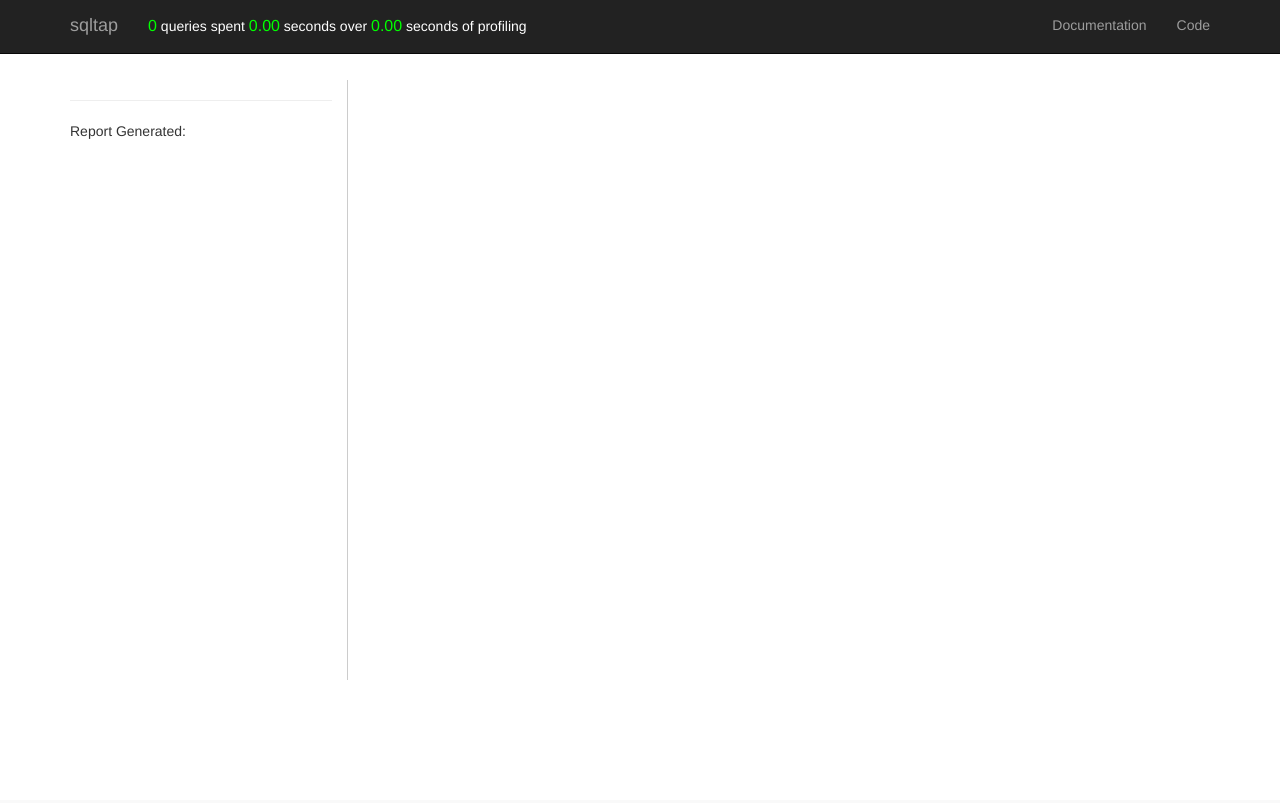
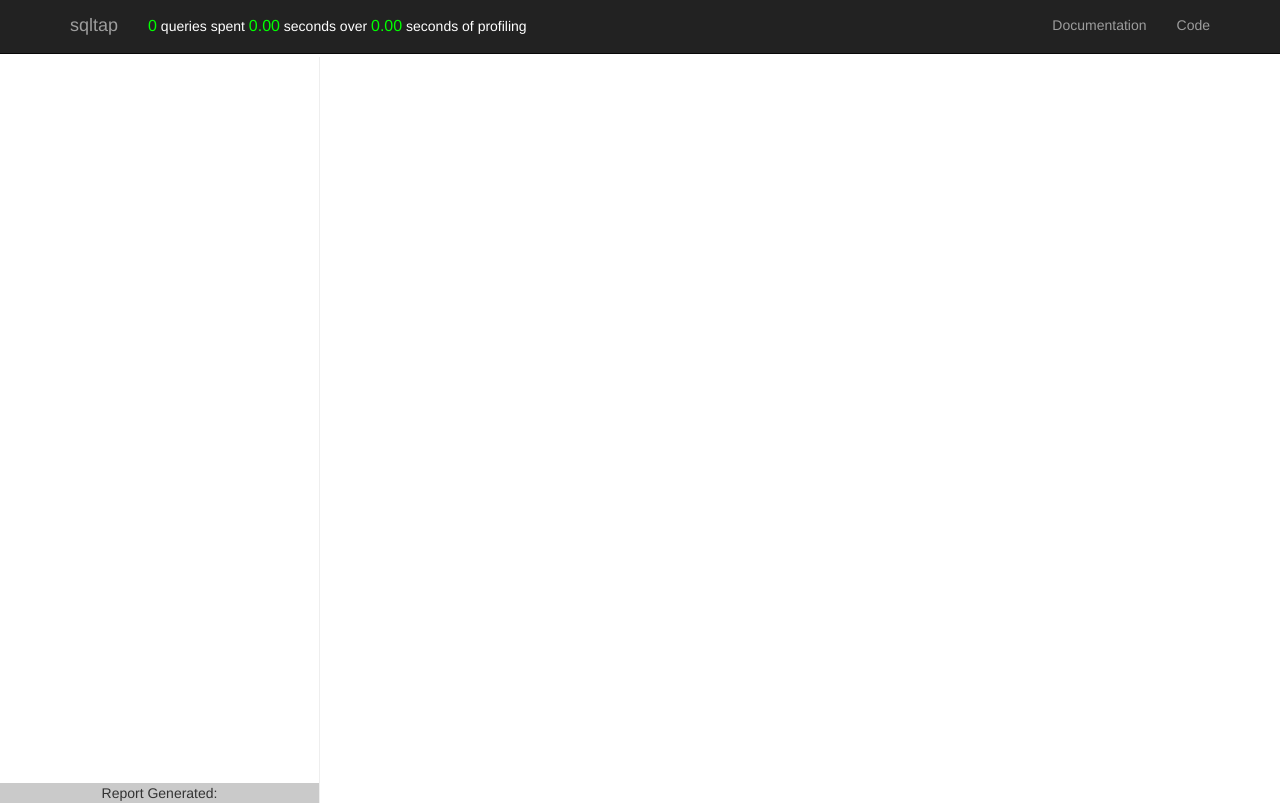
Before and after one commit to inconshreveable/sqltap, a Python web app: template sqltap/templates/html.mako in a window 1280 px wide. Before the commit the page ends 680 px from the top, so only its background shows below. Run offline with Mako, Linux system fonts and the light colour scheme; the template is opened without the code that fills it, so the values that code supplies are empty; some libraries are stand-ins or nearby versions.

Commit message:
Improve page layout & styling

```diff
--- a/sqltap/templates/html.mako
+++ b/sqltap/templates/html.mako
@@ -13,33 +13,64 @@
     <link href="https://maxcdn.bootstrapcdn.com/bootstrap/3.3.5/css/bootstrap.min.css" rel="stylesheet">
 
     <!-- syntax highlighting -->
-    <link href="https://cdnjs.cloudflare.com/ajax/libs/highlight.js/8.8.0/styles/default.min.css" rel="stylesheet">
+    <link rel="stylesheet" href="https://cdnjs.cloudflare.com/ajax/libs/highlight.js/11.4.0/styles/vs.min.css">
+
     <style type="text/css">
-      body { padding-top: 60px; }
+      body {
+        padding-top: 60px;
+        overflow-y: hidden;
+      }
       #query-groups {
-        border-right: 1px solid #ccc;
-        min-height: 600px;
-        max-height: calc(100vh - 100px);
-        overflow-y: scroll;
+        border-right: 1px solid #eee;
+        height: calc(100vh - 54px);
+        display: flex;
+        flex-direction: column;
+        padding: 0px;
+        width: 320px;
+        max-width: 320px;
+        min-width: 320px;
       }
+
       #total-time { color: #fff; }
       #total-time .sum { color: #0f0; font-size: 16px; }
       #total-time .count { color: #0f0; font-size: 16px; }
       a.toggle { cursor: pointer }
       a.toggle strong { color: red; }
+
+      .nav-list-item {
+        border-bottom: 1px solid #eee;
+        margin-top: 0px !important;
+      }
+
+      .nav-pills>li.active>a {
+        background-color: #337ab7;
+        border-radius: 0px;
+      }
+
+      #myTabs {
+        flex-grow: 1;
+        overflow-y: auto;
+        overflow-x: hidden;
+      }
+
+      .query-info-container {
+        padding-left: 12px;
+        padding-right: 12px;
+        flex-grow: 1;
+        overflow-y: scroll;
+        height: calc(100vh - 54px);
+      }
     </style>
   </head>
 
   <body>
-
-    <div class="container">
     <div class="navbar navbar-inverse navbar-fixed-top" role="navigation">
       <div class="container">
         <div class="navbar-header">
           <a class="navbar-brand" href="https://github.com/inconshreveable/sqltap">sqltap</a>
         </div>
         <ul class="navbar-right nav navbar-nav">
-            <li><a target="_blank" href="https://sqltap.inconshreveable.com/">Documentation</a></li>
+          <li><a target="_blank" href="http://sqltap.inconshreveable.com/">Documentation</a></li>
           <li><a target="_blank" href="https://github.com/inconshreveable/sqltap">Code</a></li>
         </ul>
         <p id="total-time" class="navbar-text">
@@ -50,46 +81,49 @@
         <%block name="header_extra"></%block>
       </div>
     </div>
-      <h1>
-      </h1>
-      <div class="row">
-        <div class="col-xs-3" id="query-groups">
+
+    <div class="" style="margin-top: -3px; overflow-x: hidden; display: flex;">
+
+        <div id="query-groups">
 
           <ul class="nav nav-pills nav-stacked" id="myTabs">
             % for i, group in enumerate(query_groups):
-            <li class="${'active' if i==0 else ''}">
+            <li class="nav-list-item ${'active' if i==0 else ''}">
               <a href="#query-${i}" data-toggle="tab">
-                <span class="label label-default pull-right"
-                      style="margin-right: 5px; width: 8ex; text-align: right;">
-                    ${group.rowcounts}r
+                <div style="display: flex; flex-wrap: wrap;">
+                    <div style="width: 100%; font-weight: 700;">
+                      ${group.first_word}
+                    </div>
+                    <div style="width: 100%;">
+                      <span class="label label-warning" style="margin-right: 5px; background-color: #1A237E;">
+                          Time: ${'%.3f' % group.sum}s
                       </span>
-                <span class="label label-warning pull-right" style="margin-right: 5px;">
-                    ${'%.3f' % group.sum}s
+                      <span class="label label-default" style="margin-right: 5px; text-align: right; background-color: #1a557e;">
+                          Rows: ${group.rowcounts}
                       </span>
-                <span class="label label-info pull-right" style="margin-right: 5px;">
-                  ${len(group.queries)}q
+                      <span class="label label-info" style="margin-right: 5px; background-color: #431a7e;">
+                          Queries: ${len(group.queries)}
                       </span>
-${group.first_word}
+                    </div>
+                </div>
               </a>
             </li>
           % endfor
           </ul>
 
-          <hr />
-
-            <div>
+          <div style="background-color: #cacaca; text-align: center; font-weight: 500;">
             <span>Report Generated: ${report_time}</span>
           </div>
         </div>
 
         <!-- ================================================== -->
 
-        <div class="col-xs-9">
+        <div class="query-info-container">
 
           <div class="tab-content">
             % for i, group in enumerate(query_groups):
             <div id="query-${i}" class="tab-pane ${'active' if i==0 else ''}">
-              <h4 class="toggle">
+              <h4 class="toggle" style="margin-top: 0px;">
                   <ul class="list-inline">
                     <li>
                       <dt>Query Count</dt>
@@ -123,7 +157,7 @@ ${group.first_word}
               </h4>
 
               <hr />
-              <pre><code class="sql">${group.formatted_text}</code></pre>
+              <pre><code class="language-sql">${group.formatted_text}</code></pre>
               <hr />
 
               <%
@@ -187,7 +221,7 @@ ${group.first_word}
 
               <hr />
               <% stack_count = len(group.stacks) %>
-              <h4>
+              <h4 id="trace-details-title">
                   ${stack_count} unique
                   % if stack_count == 1:
                       stack issues
@@ -196,7 +230,7 @@ ${group.first_word}
                   % endif
                   this query
               </h4>
-              <ul class="details">
+              <ul class="details" id="trace-details">
                   % for trace, count in group.stacks.items():
                   <li>
                     <a class="toggle">
@@ -217,18 +251,20 @@ ${group.first_word}
 
             % endfor
           </div>
-        </div>
     </div><!-- /.container -->
 
 
     <script src="https://ajax.googleapis.com/ajax/libs/jquery/1.11.0/jquery.min.js"></script>
     <script src="https://maxcdn.bootstrapcdn.com/bootstrap/3.3.5/js/bootstrap.min.js"></script>
-    <script src="https://cdnjs.cloudflare.com/ajax/libs/highlight.js/8.8.0/highlight.min.js"></script>
-    <script>hljs.initHighlightingOnLoad();</script>
+    <script src="https://cdnjs.cloudflare.com/ajax/libs/highlight.js/11.4.0/highlight.min.js"></script>
+
     <script type="text/javascript">
         jQuery(function($) {
+            hljs.highlightAll();
+
             $(".toggle").click(function() {
-                $(this).siblings(".trace").toggleClass("hidden");
+              $(this).siblings(".trace").toggleClass("hidden")
+              $("#trace-details-title")[0].scrollIntoView({behavior: "smooth"});
             });
             $('#myTabs a').click(function (e) {
                 $(this).tab('show');
```
Lines whose indentation alone changed are shown as unchanged.
